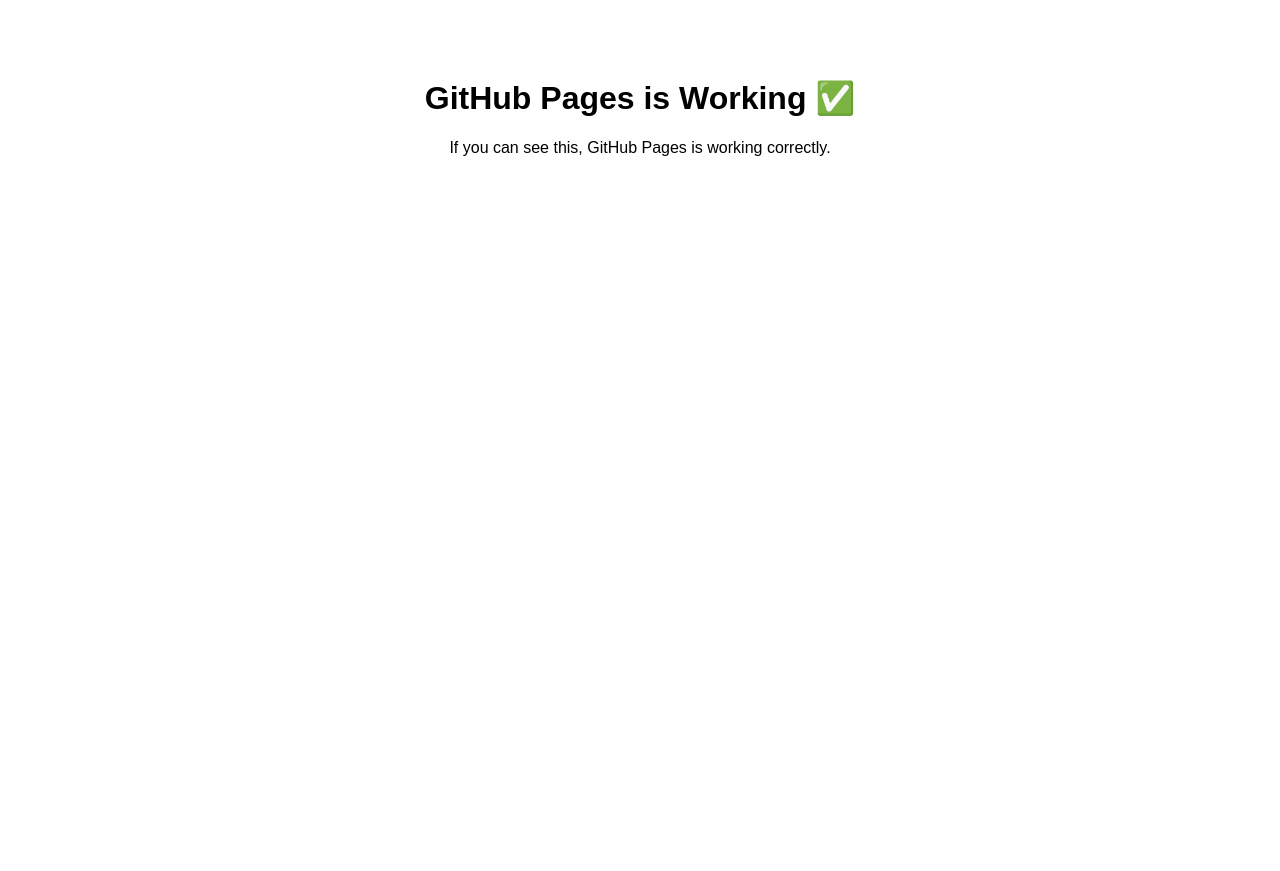
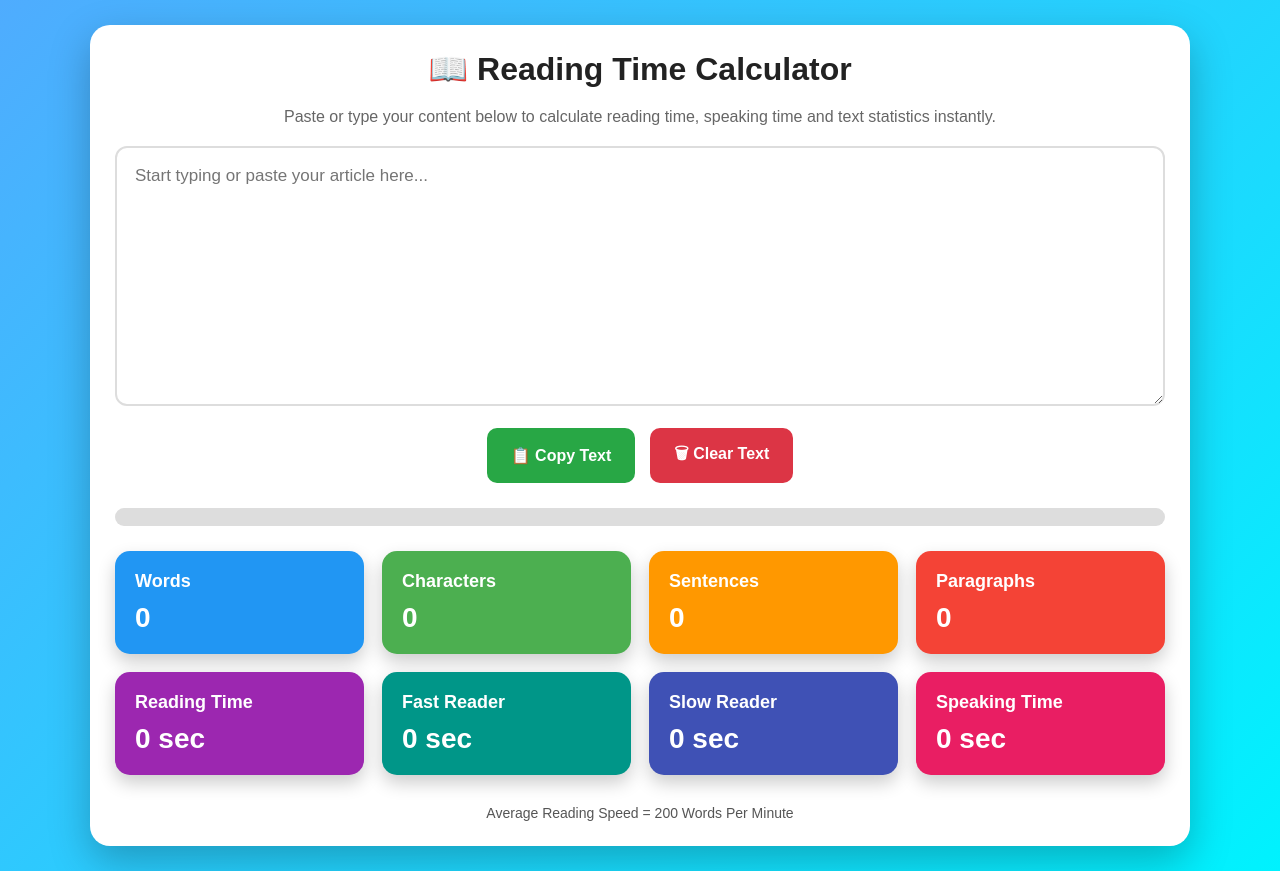
Before and after one commit to sureshvoct30/reading-time-calculator, a plain HTML site: page index.html in a window 1280 px wide. Before the commit the page ends 800 px from the top, so only its background shows below. Drawn offline with Linux system fonts and the light colour scheme.

Commit message:
Update index.html

```diff
--- a/index.html
+++ b/index.html
@@ -1,10 +1,350 @@
 <!DOCTYPE html>
-<html>
+<html lang="en">
 <head>
-<title>Test</title>
+<meta charset="UTF-8">
+<meta name="viewport" content="width=device-width, initial-scale=1.0">
+
+<title>Reading Time Calculator Tool</title>
+
+<style>
+*{
+margin:0;
+padding:0;
+box-sizing:border-box;
+font-family:Arial,Helvetica,sans-serif;
+}
+
+body{
+background:linear-gradient(135deg,#4facfe,#00f2fe);
+min-height:100vh;
+display:flex;
+justify-content:center;
+align-items:center;
+padding:25px;
+}
+
+.container{
+width:100%;
+max-width:1100px;
+background:#fff;
+border-radius:20px;
+padding:25px;
+box-shadow:0 15px 40px rgba(0,0,0,.25);
+}
+
+h1{
+text-align:center;
+margin-bottom:20px;
+color:#222;
+}
+
+.description{
+text-align:center;
+color:#666;
+margin-bottom:20px;
+}
+
+textarea{
+width:100%;
+height:260px;
+padding:18px;
+font-size:17px;
+border-radius:12px;
+border:2px solid #ddd;
+resize:vertical;
+outline:none;
+transition:.3s;
+}
+
+textarea:focus{
+border-color:#4facfe;
+box-shadow:0 0 15px rgba(79,172,254,.4);
+}
+
+.buttons{
+display:flex;
+gap:15px;
+margin-top:18px;
+flex-wrap:wrap;
+justify-content:center;
+}
+
+button{
+border:none;
+padding:14px 24px;
+font-size:16px;
+border-radius:10px;
+cursor:pointer;
+transition:.3s;
+color:#fff;
+font-weight:bold;
+}
+
+#copyBtn{
+background:#28a745;
+}
+
+#clearBtn{
+background:#dc3545;
+}
+
+button:hover{
+transform:translateY(-2px);
+opacity:.9;
+}
+
+.progress{
+margin:25px 0;
+height:18px;
+background:#ddd;
+border-radius:20px;
+overflow:hidden;
+}
+
+.progress-bar{
+height:100%;
+width:0%;
+background:linear-gradient(90deg,#ff512f,#dd2476);
+transition:.3s;
+}
+
+.grid{
+display:grid;
+grid-template-columns:repeat(auto-fit,minmax(220px,1fr));
+gap:18px;
+}
+
+.card{
+padding:20px;
+border-radius:15px;
+color:#fff;
+box-shadow:0 8px 18px rgba(0,0,0,.2);
+transition:.3s;
+}
+
+.card:hover{
+transform:translateY(-5px);
+}
+
+.card h2{
+font-size:18px;
+margin-bottom:10px;
+}
+
+.value{
+font-size:28px;
+font-weight:bold;
+}
+
+.blue{background:#2196f3;}
+.green{background:#4caf50;}
+.orange{background:#ff9800;}
+.red{background:#f44336;}
+.purple{background:#9c27b0;}
+.teal{background:#009688;}
+.indigo{background:#3f51b5;}
+.pink{background:#e91e63;}
+
+.footer{
+margin-top:30px;
+text-align:center;
+color:#555;
+font-size:14px;
+}
+
+@media(max-width:768px){
+
+textarea{
+height:220px;
+}
+
+.card{
+text-align:center;
+}
+
+button{
+width:100%;
+}
+
+}
+</style>
+
 </head>
-<body style="font-family:Arial;text-align:center;padding:50px;">
-<h1>GitHub Pages is Working ✅</h1>
-<p>If you can see this, GitHub Pages is working correctly.</p>
+<body>
+
+<div class="container">
+
+<h1>📖 Reading Time Calculator</h1>
+
+<p class="description">
+Paste or type your content below to calculate reading time, speaking time and text statistics instantly.
+</p>
+
+<textarea id="text" placeholder="Start typing or paste your article here..."></textarea>
+
+<div class="buttons">
+
+<button id="copyBtn">📋 Copy Text</button>
+
+<button id="clearBtn">🗑 Clear Text</button>
+
+</div>
+
+<div class="progress">
+
+<div class="progress-bar" id="progress"></div>
+
+</div>
+
+<div class="grid">
+
+<div class="card blue">
+<h2>Words</h2>
+<div class="value" id="words">0</div>
+</div>
+
+<div class="card green">
+<h2>Characters</h2>
+<div class="value" id="characters">0</div>
+</div>
+
+<div class="card orange">
+<h2>Sentences</h2>
+<div class="value" id="sentences">0</div>
+</div>
+
+<div class="card red">
+<h2>Paragraphs</h2>
+<div class="value" id="paragraphs">0</div>
+</div>
+
+<div class="card purple">
+<h2>Reading Time</h2>
+<div class="value" id="reading">0 sec</div>
+</div>
+
+<div class="card teal">
+<h2>Fast Reader</h2>
+<div class="value" id="fast">0 sec</div>
+</div>
+
+<div class="card indigo">
+<h2>Slow Reader</h2>
+<div class="value" id="slow">0 sec</div>
+</div>
+
+<div class="card pink">
+<h2>Speaking Time</h2>
+<div class="value" id="speaking">0 sec</div>
+</div>
+
+</div>
+
+<div class="footer">
+Average Reading Speed = 200 Words Per Minute
+</div>
+
+</div>
+
+<script>
+
+const text=document.getElementById("text");
+
+const words=document.getElementById("words");
+const characters=document.getElementById("characters");
+const sentences=document.getElementById("sentences");
+const paragraphs=document.getElementById("paragraphs");
+
+const reading=document.getElementById("reading");
+const fast=document.getElementById("fast");
+const slow=document.getElementById("slow");
+const speaking=document.getElementById("speaking");
+
+const progress=document.getElementById("progress");
+
+function formatTime(minutes){
+
+let total=Math.ceil(minutes*60);
+
+let hrs=Math.floor(total/3600);
+
+let mins=Math.floor((total%3600)/60);
+
+let secs=total%60;
+
+let output="";
+
+if(hrs>0) output+=hrs+" hr ";
+
+if(mins>0) output+=mins+" min ";
+
+output+=secs+" sec";
+
+return output;
+
+}
+
+function calculate(){
+
+let value=text.value;
+
+characters.innerHTML=value.length;
+
+let wordArray=value.trim().match(/\S+/g);
+
+let wordCount=wordArray?wordArray.length:0;
+
+words.innerHTML=wordCount;
+
+let sentenceCount=value.split(/[.!?]+/).filter(s=>s.trim().length>0).length;
+
+sentences.innerHTML=sentenceCount;
+
+let paraCount=value.split(/\n+/).filter(p=>p.trim().length>0).length;
+
+paragraphs.innerHTML=paraCount;
+
+reading.innerHTML=formatTime(wordCount/200);
+
+fast.innerHTML=formatTime(wordCount/250);
+
+slow.innerHTML=formatTime(wordCount/150);
+
+speaking.innerHTML=formatTime(wordCount/130);
+
+let percent=Math.min((wordCount/2000)*100,100);
+
+progress.style.width=percent+"%";
+
+}
+
+text.addEventListener("input",calculate);
+
+document.getElementById("clearBtn").onclick=function(){
+
+text.value="";
+
+calculate();
+
+}
+
+document.getElementById("copyBtn").onclick=function(){
+
+navigator.clipboard.writeText(text.value);
+
+this.innerHTML="✅ Copied";
+
+setTimeout(()=>{
+
+this.innerHTML="📋 Copy Text";
+
+},1500);
+
+}
+
+calculate();
+
+</script>
+
 </body>
 </html>
```
